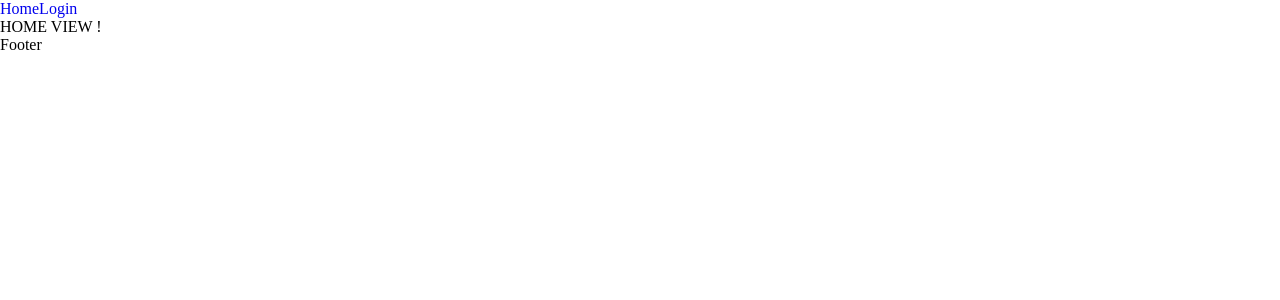
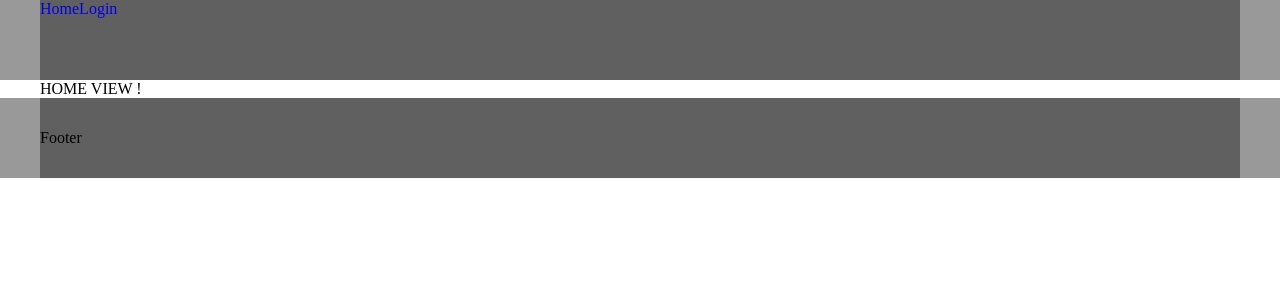
Before and after one commit to SamuelDouay/beAlive, a Vue app in the folder front/: page / in a window 1280 px wide. Shown: the top 300 px of the page. Built offline with nearby package versions, Linux system fonts and the light colour scheme.

Commit message:
fix header and footer position

```diff
--- a/front/src/App.vue
+++ b/front/src/App.vue
@@ -1,14 +1,20 @@
 <script setup lang="ts">
-import { RouterLink, RouterView } from 'vue-router';
+import { RouterLink, RouterView } from "vue-router";
 </script>
 
 <template>
   <header>
-    <nav>
-      <RouterLink to="/">Home</RouterLink>
-      <RouterLink to="/login">Login</RouterLink>
-    </nav>
+    <div id="header">
+      <nav>
+        <RouterLink to="/">Home</RouterLink>
+        <RouterLink to="/login">Login</RouterLink>
+      </nav>
+    </div>
   </header>
-  <RouterView />
-  <footer>Footer</footer>
+  <main>
+    <RouterView />
+  </main>
+  <footer>
+    <div id="footer">Footer</div>
+  </footer>
 </template>
--- /dev/null
+++ b/front/src/assets/footer.css
@@ -0,0 +1,25 @@
+footer {
+    height: 80px;
+    width: 100%;
+    /*bottom: 0;*/
+
+    display: flex;
+    flex-direction: row;
+    align-items: center;
+    justify-content: center;
+
+    background-color: #999;
+}
+
+#footer {
+    max-width: 1200px;
+    width: 100%;
+    height: 100%;
+
+    display: flex;
+    flex-direction: row;
+    align-items: center;
+    justify-content: space-between;
+
+    background-color: rgb(97, 96, 96);
+}
--- /dev/null
+++ b/front/src/assets/header.css
@@ -0,0 +1,23 @@
+header {
+    z-index: 100;
+    height: 80px;
+    /*position: fixed;*/
+    width: 100%;
+    top: 0;
+
+    display: flex;
+	flex-direction: row;
+	justify-content: center;
+
+    background-color: #999;
+}
+
+#header {
+    max-width: 1200px;
+    width: 100%;
+    height: 100%;
+    display: flex;
+    flex-direction: row;
+
+    background-color: rgb(97, 96, 96);
+}
--- /dev/null
+++ b/front/src/assets/home.css
@@ -0,0 +1,26 @@
+
+* {
+    box-sizing: border-box;
+}
+
+html {
+    height: 100%;
+}
+
+body {
+    min-height: 100%;
+}
+
+#app {
+    min-height: 100%;
+    display: flex;
+    flex-direction: column;
+    align-items: center;
+    justify-content: space-between;
+}
+
+main {
+	margin: 0 auto;
+	max-width: 1200px;
+	width: 100%;
+}
--- a/front/src/assets/main.css
+++ b/front/src/assets/main.css
@@ -1 +1,4 @@
 @import url(./reset.css);
+@import url(./home.css);
+@import url(./header.css);
+@import url(./footer.css);
```
